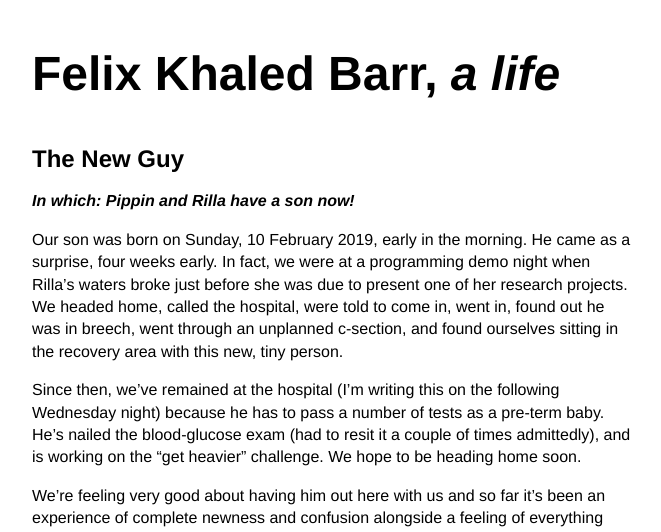
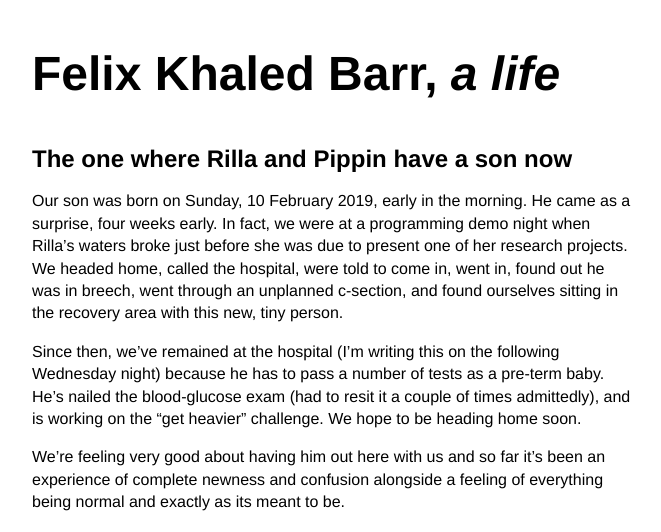
Before and after one commit to pippinbarr/felixkhaledbarr.com, a Jekyll site: the page built from _posts/2019-02-16-the-one-where-rilla-and-pippin-have-a-son-now.md, in a window 1280 px wide. Shown: the top 532 px of the page, without its empty margins (308-969 px from the left). Built offline with Jekyll 4.4.1, drawn with Linux system fonts in a browser that asks for light colours.

Commit message:
gitting there? ha ha

```diff
--- a/_layouts/home.html
+++ b/_layouts/home.html
@@ -9,7 +9,7 @@ layout: default
 {% for post in site.posts %}
 
 <div class="diary-entry">
-  <a href="{{ post.url | relative_url }}">{{ post.title | escape }}</a>
+  {{ post.date }} <a href="{{ post.url | relative_url }}">{{ post.title | escape }}</a>
 </div>
 
 {% endfor %}
--- a/_posts/2019-02-16-the-new-guy.md
+++ b/_posts/2019-02-16-the-one-where-rilla-and-pippin-have-a-son-now.md
@@ -1,9 +1,8 @@
 ---
 layout: post
-title:  "The New Guy"
+title:  "The one where Rilla and Pippin have a son now"
 date:   2019-02-16 10:00:00
 ---
-___In which: Pippin and Rilla have a son now!___
 
 Our son was born on Sunday, 10 February 2019, early in the morning. He came as a surprise, four weeks early. In fact, we were at a programming demo night when Rilla's waters broke just before she was due to present one of her research projects. We headed home, called the hospital, were told to come in, went in, found out he was in breech, went through an unplanned c-section, and found ourselves sitting in the recovery area with this new, tiny person.
 
```
